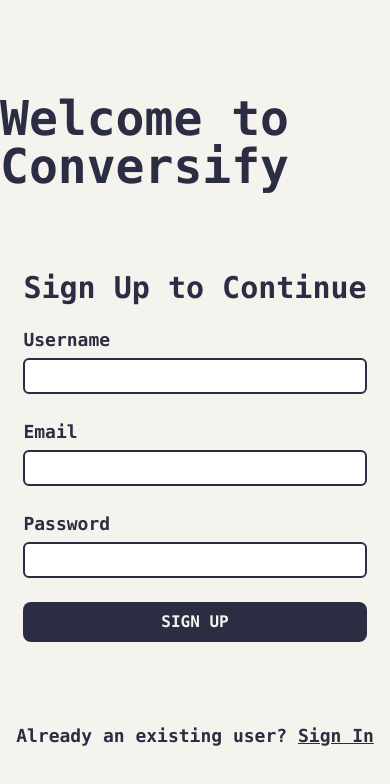
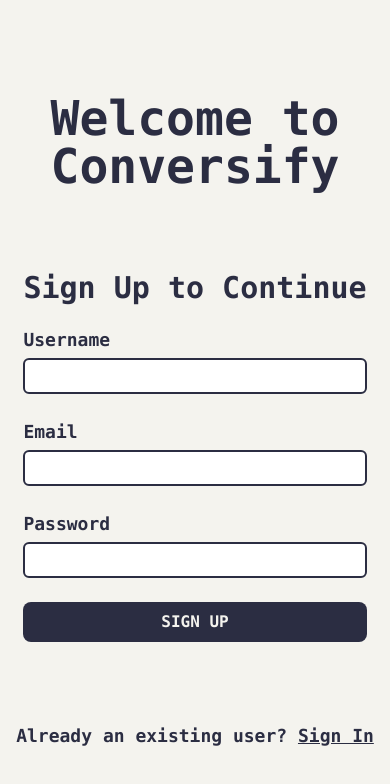
Before and after one commit to SwetanshuSingh/vondroy, a React (Vite) app in the folder client/: page / in a window 390 px wide. Shown: the top 784 px of the page. Built offline with nearby package versions, Linux system fonts and the light colour scheme.

Commit message:
style : improved responsiveness for small screens

```diff
--- a/client/src/pages/ChatPage.jsx
+++ b/client/src/pages/ChatPage.jsx
@@ -21,13 +21,13 @@ export default function Chatpage() {
   }, []);
 
   return (
-    <main className="min-h-[100vh] w-full font-mono bg-[#c6edc3] flex flex-col gap-5 items-center py-10">
+    <main className="min-h-[100vh] w-full font-mono bg-[#f4f3ee] flex flex-col gap-5 items-center py-10">
       <div className="heading text-center text-2xl font-semibold">
         <h1>Coming Soon!</h1>
         <h2>Total Users Registered : {users.length}</h2>
       </div>
       <div className="users">
-        <ul className="text-lg list-disc">{users ? users.map((user) => {
+        <ul className="text-lg list-disc flex flex-col flex-wrap">{users ? users.map((user) => {
             return (<li key={user}>{user}</li>)
         }) : (<h2>No Users Found</h2>)}</ul>
       </div>
--- a/client/src/pages/SignUp.jsx
+++ b/client/src/pages/SignUp.jsx
@@ -5,7 +5,7 @@ export default function Signup(){
     return (
         <main className="bg-[#f4f3ee] font-mono w-full h-[100vh] flex flex-col gap-20 items-center justify-center">
             <div className="heading">
-                <h1 className="text-5xl font-mono text-[#2b2d42] font-semibold">Welcome to Conversify</h1>
+                <h1 className="text-5xl text-center font-mono text-[#2b2d42] font-semibold">Welcome to Conversify</h1>
 
             </div>
             <div className="form flex flex-col gap-5">
```
